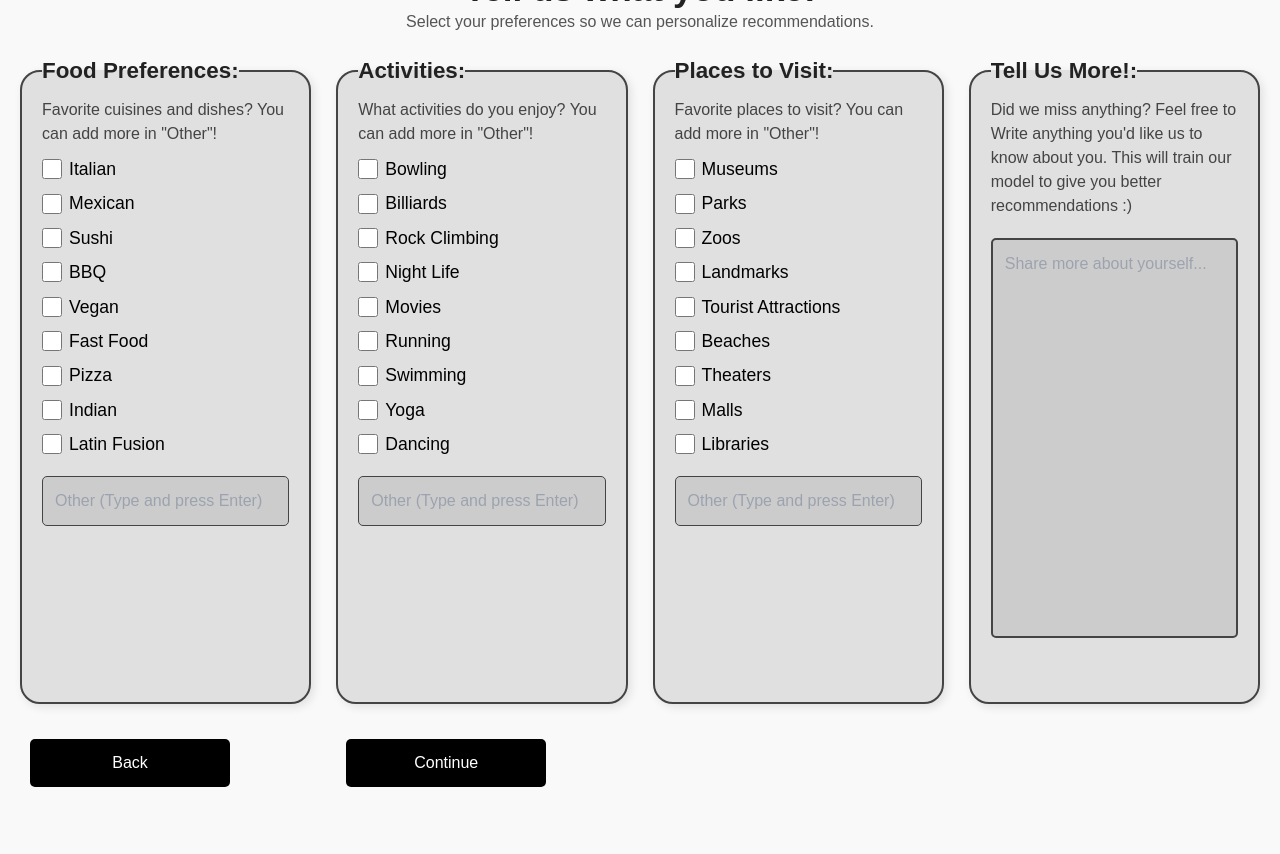
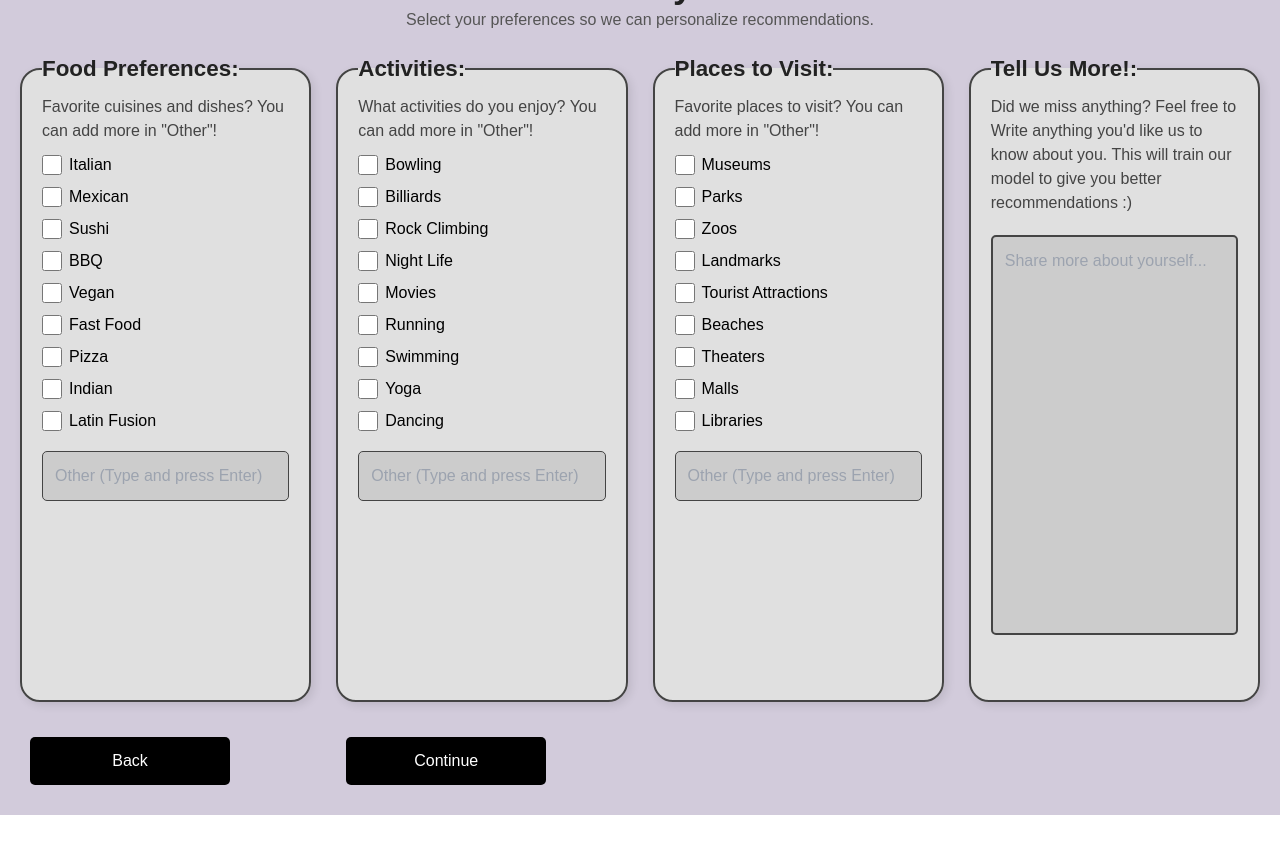
Before and after one commit to BaljinderHothi/Octave, a Next.js app: page /SignUp-UserPreference in a window 1280 px wide. Shown: the top 854 px of the page. After the commit the page ends 815 px from the top, so only its background shows below. Built offline with nearby package versions, Linux system fonts and the light colour scheme.

Commit message:
Style and format changes for Sign Up II

```diff
--- a/src/app/SignUp-UserInfo/styles.module.css
+++ b/src/app/SignUp-UserInfo/styles.module.css
@@ -4,7 +4,7 @@
   justify-content: center;
   align-items: center;
   height: 97vh;
-  background-color: #bbaccf; /*f8f9fa*/
+  background-color: #d2cbdb; /*f8f9fa*/
 }
 
 .form {
@@ -71,7 +71,7 @@
 
 /* Buttons */
 .signUpButton {
-  background-color: #007bff;
+  background-color: #a882dd;
   color: white;
   padding: 10px;
   border: none;
@@ -82,5 +82,5 @@
 }
 
 .signUpButton:hover {
-  background-color: #0056b3;
+  background-color: #8a62c4;
 }
--- a/src/app/SignUp-UserPreference/styles.module.css
+++ b/src/app/SignUp-UserPreference/styles.module.css
@@ -4,8 +4,8 @@
   align-items: center;
   justify-content: center;
   width: 100%;
-  min-height: 110vh;
-  background: #f9f9f9;
+  min-height: 100vh;
+  background: #d2cbdb;
   padding: 20px;
 }
 
@@ -13,7 +13,7 @@
   font-size: 2.2rem;
   font-weight: bold;
   margin-bottom: 5px;
-  margin-top: -120px;
+  margin-top: -60px;
   color: #222;
   text-align: center;
 }
@@ -30,7 +30,7 @@
   display: grid;
   grid-template-columns: repeat(4, 1fr);
   gap: 25px;
-  max-width: 1300px;
+  max-width: 1400px;
   width: 100%;
 }
 
@@ -62,7 +62,7 @@
   display: flex;
   align-items: center;
   margin-bottom: 8px;
-  font-size: 1.1rem;
+  font-size: 1rem;
   color: black;
 }
 
```
